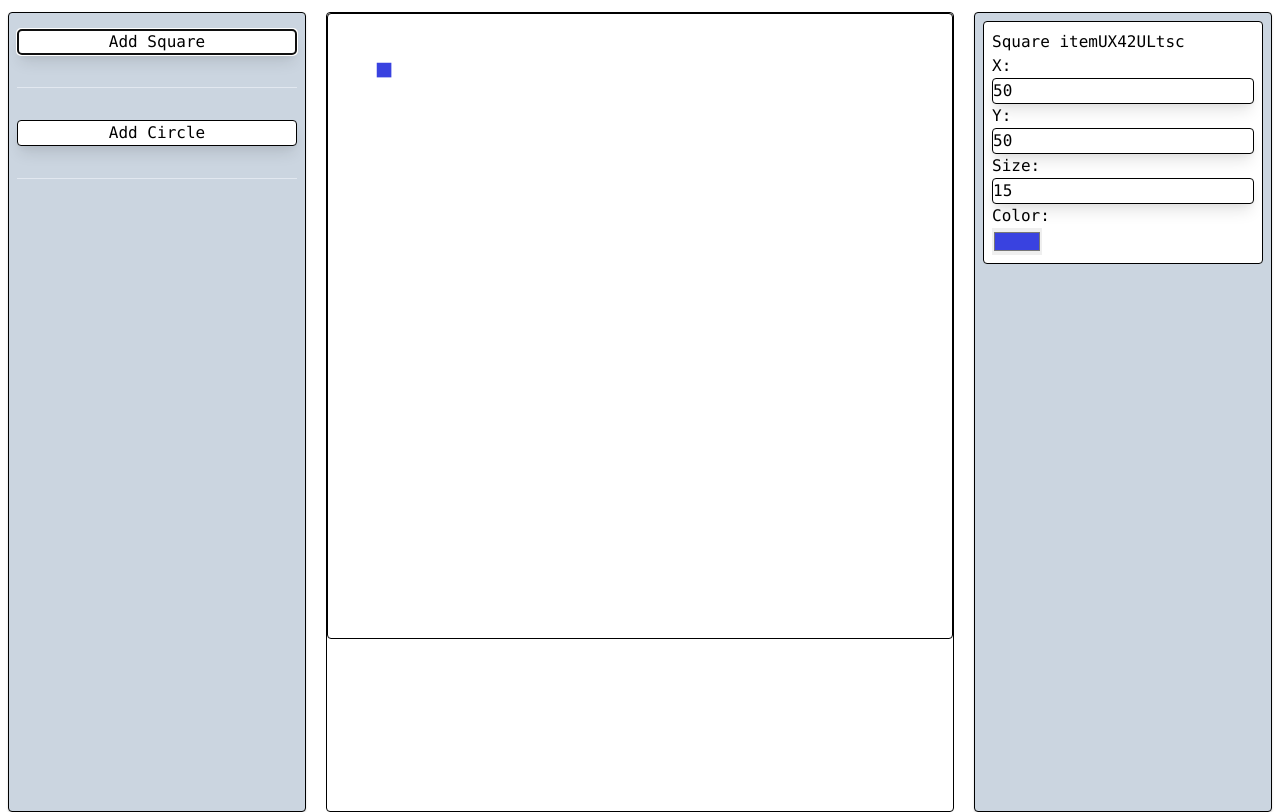
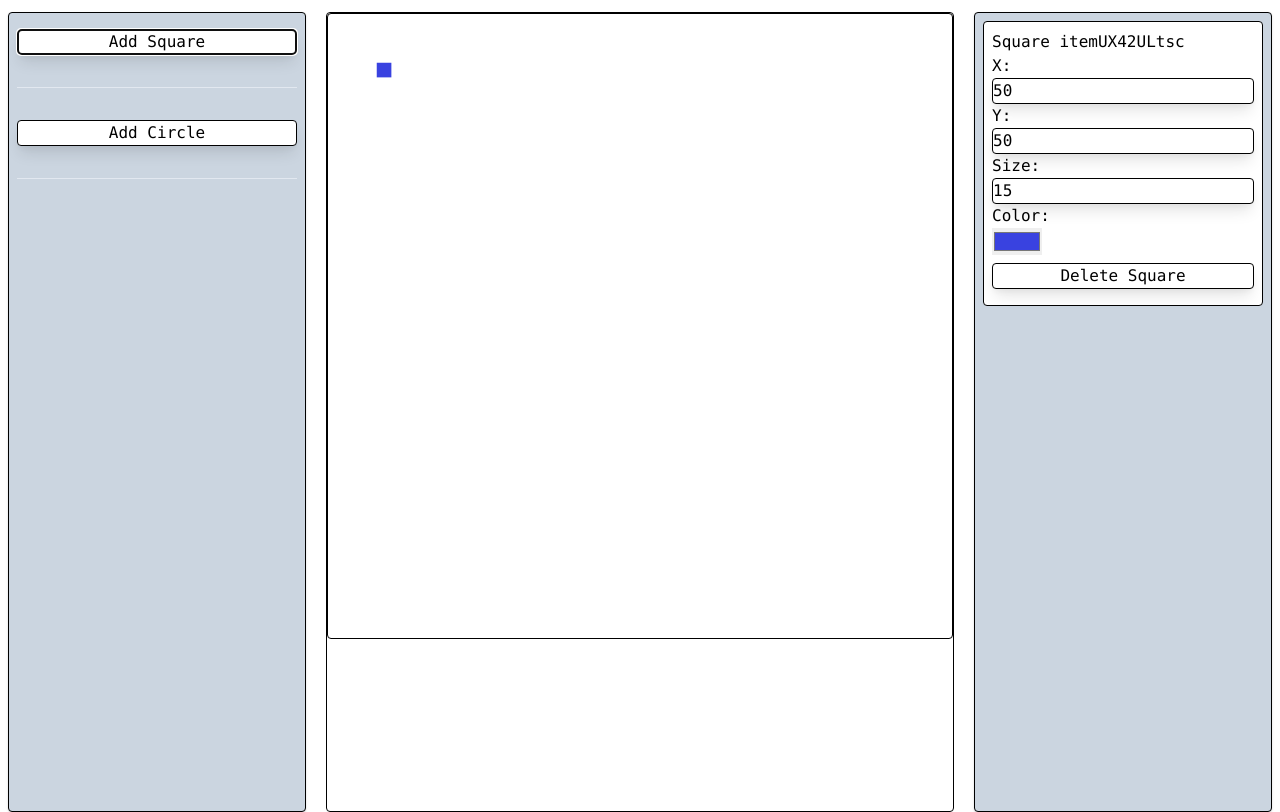
Before and after one commit to MuddyBootsCode/recoil-tryout, a React (Create React App) app: page / in a window 1280 px wide. Both pictures are taken after a click on the button "Add Square". Built offline with nearby package versions, Linux system fonts and the light colour scheme.

Commit message:
Feature: Now able to delete elements

```diff
--- a/src/components/CircleCard.js
+++ b/src/components/CircleCard.js
@@ -1,10 +1,11 @@
 import React from 'react';
-import { circleWithID } from "../atoms";
-import { useRecoilState } from "recoil";
+import {circleList, circleWithID} from "../atoms";
+import {useRecoilState, useSetRecoilState} from "recoil";
 
 const CircleCard = ({props}) => {
 
     const [circleState, setCircleState] = useRecoilState(circleWithID(props.key));
+    const setCircles = useSetRecoilState(circleList)
 
 
     const { cx, cy, r, fill, id } = circleState;
@@ -14,6 +15,14 @@ const CircleCard = ({props}) => {
         const name = e.target.name
         const value = e.target.value
         setCircleState({...circleState, [name]: value})
+    }
+
+    const deleteCircle = () => {
+        setCircles((oldCircles) => {
+            const newList = oldCircles.filter(c => c.key !== props.key)
+            return newList;
+        })
+
     }
 
 
@@ -53,6 +62,14 @@ const CircleCard = ({props}) => {
                name="fill"
                onChange={handleChange}
         />
+        <button
+            className="border
+                   border-black border-2 bg-white rounded
+                   w-full my-2 hover:bg-black hover:text-white shadow-lg"
+            onClick={deleteCircle}
+        >
+            Delete Circle
+        </button>
     </div>
   );
 };
--- a/src/components/SquareCard.js
+++ b/src/components/SquareCard.js
@@ -1,11 +1,12 @@
 import React from 'react';
-import { squareWithID } from "../atoms";
-import { useRecoilState } from "recoil";
+import {squareList, squareWithID} from "../atoms";
+import {useRecoilState, useSetRecoilState} from "recoil";
 
 const SquareCard = ({props}) => {
 
     const [squareState, setSquareState] = useRecoilState(squareWithID(props.key));
 
+    const setSquares = useSetRecoilState(squareList);
 
     const { x, y, width, fill, id } = squareState;
 
@@ -14,6 +15,14 @@ const SquareCard = ({props}) => {
         const name = e.target.name
         const value = e.target.value
         setSquareState({...squareState, [name]: value})
+    }
+
+    const deleteSquare = () => {
+        setSquares((oldSquares) => {
+            const newList = oldSquares.filter(c => c.key !== props.key)
+            return newList;
+        })
+
     }
 
 
@@ -53,6 +62,14 @@ const SquareCard = ({props}) => {
                    name="fill"
                    onChange={handleChange}
             />
+            <button
+                className="border
+                   border-black border-2 bg-white rounded
+                   w-full my-2 hover:bg-black hover:text-white shadow-lg"
+                onClick={deleteSquare}
+            >
+                Delete Square
+            </button>
         </div>
     );
 };
```
